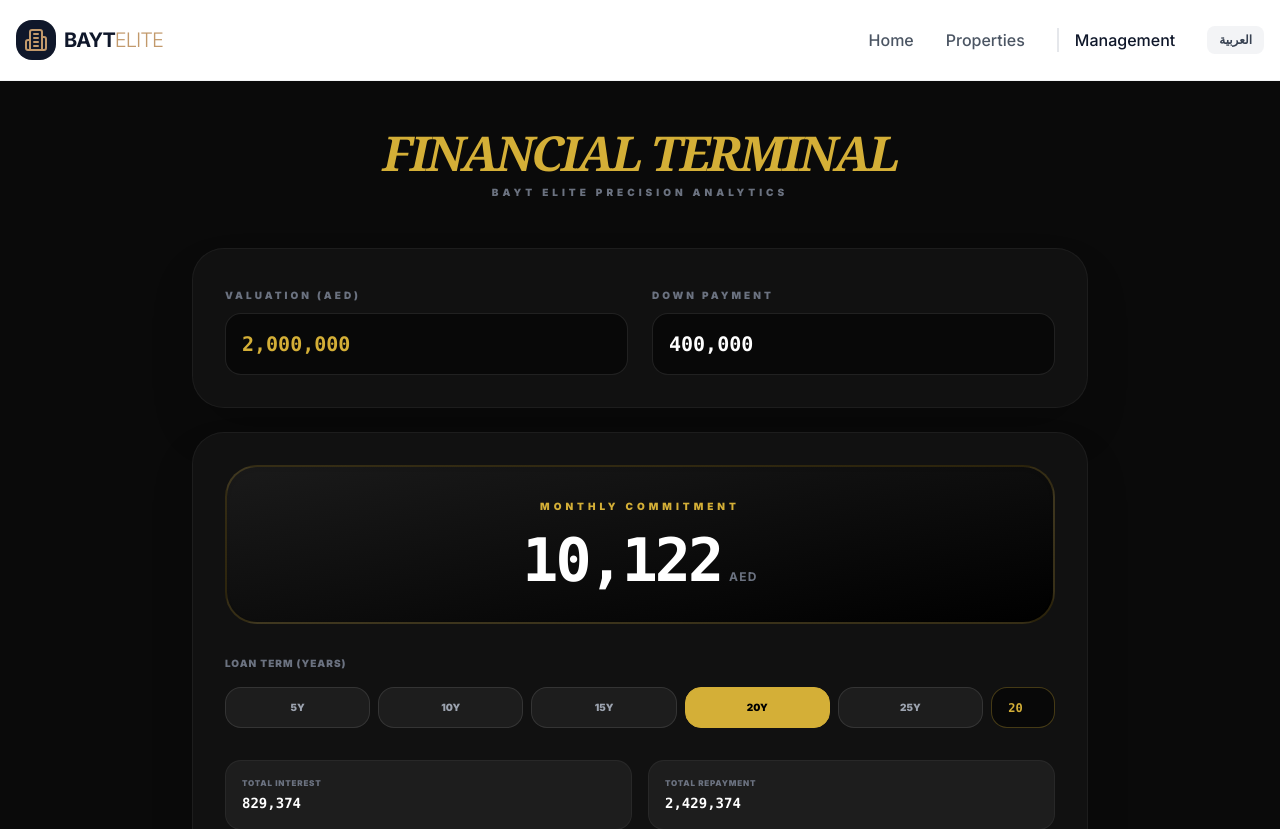
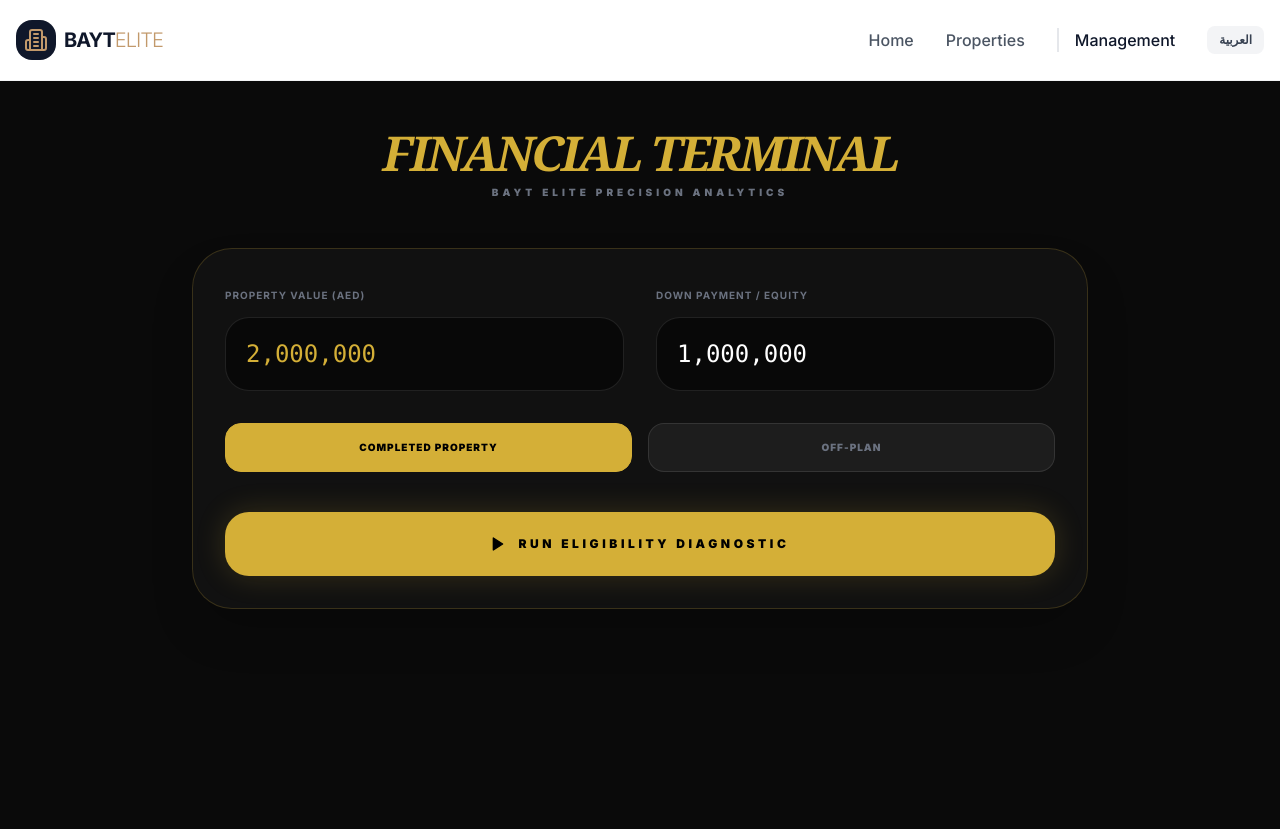
Before and after one commit to fazetdev/baytelitet, a Next.js app: page /calculator in a window 1280 px wide. Shown: the top 829 px of the page. Built offline with nearby package versions, Linux system fonts and the light colour scheme.

Commit message:
final: production-ready executive calculator with dld diagnostic hub

```diff
--- a/app/calculator/components/PaymentCalculator.tsx
+++ b/app/calculator/components/PaymentCalculator.tsx
@@ -2,89 +2,88 @@
 
 import React, { useState, useEffect } from 'react';
 import MortgageCalculator from './MortgageCalculator';
+import { Play, ChevronDown } from 'lucide-react';
 
 export default function PaymentCalculator() {
   const [propertyPrice, setPropertyPrice] = useState<string>('2,000,000');
-  const [downPayment, setDownPayment] = useState<string>('400,000');
+  const [downPayment, setDownPayment] = useState<string>('1,000,000');
+  const [propertyStatus, setPropertyStatus] = useState<'ready' | 'off-plan'>('ready');
   const [interestRate, setInterestRate] = useState(4.5);
   const [loanTerm, setLoanTerm] = useState(20);
+  const [isCalculated, setIsCalculated] = useState(false);
 
-  const [monthlyPayment, setMonthlyPayment] = useState(0);
-  const [totalInterest, setTotalInterest] = useState(0);
-  const [totalPayment, setTotalPayment] = useState(0);
+  const [results, setResults] = useState({
+    monthly: 0, totalInterest: 0, totalPayment: 0,
+    equityRatio: 0, isEligible: false
+  });
 
-  const parseAmount = (val: string) => {
-    const clean = val.replace(/,/g, '');
-    return clean === '' ? 0 : Number(clean);
+  const parse = (val: string) => Number(val.replace(/,/g, '')) || 0;
+  const format = (val: string) => {
+    const num = val.replace(/[^0-9]/g, '');
+    return num ? Number(num).toLocaleString('en-US') : '';
   };
 
-  const formatInput = (val: string) => {
-    const num = val.replace(/[^0-9]/g, '');
-    if (!num) return '';
-    return Number(num).toLocaleString('en-US');
+  const handleCalculate = () => {
+    const p = parse(propertyPrice);
+    const d = parse(downPayment);
+    const principal = p - d;
+    const monthlyRate = interestRate / 100 / 12;
+    const n = loanTerm * 12;
+
+    const monthly = principal * (monthlyRate * Math.pow(1 + monthlyRate, n)) / (Math.pow(1 + monthlyRate, n) - 1);
+
+    // Eligibility Logic: Price >= 2M AND (Ready Property) AND (Mortgage <= 50% or Equity >= 50%)
+    const equityRatio = (d / p) * 100;
+    const isEligible = p >= 2000000 && propertyStatus === 'ready' && equityRatio >= 50;
+
+    setResults({
+      monthly, totalInterest: (monthly * n) - principal, totalPayment: monthly * n,
+      equityRatio, isEligible
+    });
+    setIsCalculated(true);
   };
 
-  useEffect(() => {
-    const pPrice = parseAmount(propertyPrice);
-    const dPayment = parseAmount(downPayment);
-    const principal = pPrice - dPayment;
-    const monthlyRate = interestRate / 100 / 12;
-    const numberOfPayments = (loanTerm || 1) * 12;
-
-    if (principal > 0 && monthlyRate > 0) {
-      const x = Math.pow(1 + monthlyRate, numberOfPayments);
-      const monthly = (principal * x * monthlyRate) / (x - 1);
-      const totalPay = monthly * numberOfPayments;
-
-      setMonthlyPayment(monthly);
-      setTotalPayment(totalPay);
-      setTotalInterest(totalPay - principal);
-    } else {
-      // Fallback for zero principal or interest
-      setMonthlyPayment(principal > 0 && loanTerm > 0 ? principal / numberOfPayments : 0);
-      setTotalPayment(principal > 0 ? principal : 0);
-      setTotalInterest(0);
-    }
-  }, [propertyPrice, downPayment, interestRate, loanTerm]);
-
   return (
-    <div className="space-y-6">
-      <div className="bg-[#111] p-6 md:p-8 rounded-[2rem] border border-white/5 shadow-2xl">
-        <div className="grid grid-cols-1 md:grid-cols-2 gap-6">
-          <div className="space-y-2">
-            <label className="text-[10px] text-gray-500 font-black uppercase tracking-[0.3em]">Valuation (AED)</label>
-            <input
-              type="text"
-              inputMode="numeric"
-              value={propertyPrice}
-              placeholder="Enter Price"
-              onChange={(e) => setPropertyPrice(formatInput(e.target.value))}
-              className="w-full bg-black/50 border border-white/10 p-4 rounded-xl text-xl font-mono font-bold text-[#D4AF37] outline-none focus:border-[#D4AF37] transition-all"
-            />
+    <div className="space-y-10 pb-20">
+      <section className="bg-[#111] p-8 rounded-[2.5rem] border border-[#D4AF37]/20 shadow-2xl">
+        <div className="grid grid-cols-1 md:grid-cols-2 gap-8">
+          <div className="space-y-3">
+            <label className="text-[10px] text-gray-500 font-bold uppercase tracking-widest">Property Value (AED)</label>
+            <input type="text" inputMode="numeric" value={propertyPrice} onChange={(e) => setPropertyPrice(format(e.target.value))} className="w-full bg-black/50 border border-white/10 p-5 rounded-2xl text-2xl font-mono text-[#D4AF37] outline-none focus:border-[#D4AF37]" />
           </div>
-          <div className="space-y-2">
-            <label className="text-[10px] text-gray-500 font-black uppercase tracking-[0.3em]">Down Payment</label>
-            <input
-              type="text"
-              inputMode="numeric"
-              value={downPayment}
-              placeholder="Enter Equity"
-              onChange={(e) => setDownPayment(formatInput(e.target.value))}
-              className="w-full bg-black/50 border border-white/10 p-4 rounded-xl text-xl font-mono font-bold text-white outline-none focus:border-[#D4AF37] transition-all"
-            />
+          <div className="space-y-3">
+            <label className="text-[10px] text-gray-500 font-bold uppercase tracking-widest">Down Payment / Equity</label>
+            <input type="text" inputMode="numeric" value={downPayment} onChange={(e) => setDownPayment(format(e.target.value))} className="w-full bg-black/50 border border-white/10 p-5 rounded-2xl text-2xl font-mono text-white outline-none focus:border-[#D4AF37]" />
           </div>
         </div>
-      </div>
 
-      <MortgageCalculator
-        monthlyPayment={monthlyPayment}
-        totalInterest={totalInterest}
-        totalPayment={totalPayment}
-        interestRate={interestRate}
-        loanTermYears={loanTerm}
-        onInterestRateChange={setInterestRate}
-        onLoanTermChange={setLoanTerm}
-      />
+        <div className="mt-8 flex gap-4">
+          <button onClick={() => setPropertyStatus('ready')} className={`flex-1 py-4 rounded-xl text-[10px] font-black uppercase tracking-widest border transition-all ${propertyStatus === 'ready' ? 'bg-[#D4AF37] text-black border-[#D4AF37]' : 'bg-white/5 text-gray-500 border-white/10'}`}>Completed Property</button>
+          <button onClick={() => setPropertyStatus('off-plan')} className={`flex-1 py-4 rounded-xl text-[10px] font-black uppercase tracking-widest border transition-all ${propertyStatus === 'off-plan' ? 'bg-[#D4AF37] text-black border-[#D4AF37]' : 'bg-white/5 text-gray-500 border-white/10'}`}>Off-Plan</button>
+        </div>
+
+        <button onClick={handleCalculate} className="w-full mt-10 py-6 bg-[#D4AF37] text-black rounded-2xl font-black uppercase text-xs tracking-[0.3em] flex items-center justify-center gap-3 shadow-[0_0_30px_rgba(212,175,55,0.2)] hover:scale-[1.01] transition-transform">
+          <Play size={16} fill="black" /> Run Eligibility Diagnostic
+        </button>
+      </section>
+
+      {isCalculated && (
+        <div className="animate-in fade-in slide-in-from-bottom-10 duration-700">
+          <div className="flex flex-col items-center mb-10"><ChevronDown className="text-[#D4AF37] animate-bounce" /></div>
+          <MortgageCalculator
+            monthlyPayment={results.monthly}
+            totalInterest={results.totalInterest}
+            totalPayment={results.totalPayment}
+            interestRate={interestRate}
+            loanTermYears={loanTerm}
+            onInterestRateChange={(r) => {setInterestRate(r); setIsCalculated(false);}}
+            onLoanTermChange={(y) => {setLoanTerm(y); setIsCalculated(false);}}
+            isEligible={results.isEligible}
+            equityRatio={results.equityRatio}
+            propertyPrice={parse(propertyPrice)}
+          />
+        </div>
+      )}
     </div>
   );
 }
```
